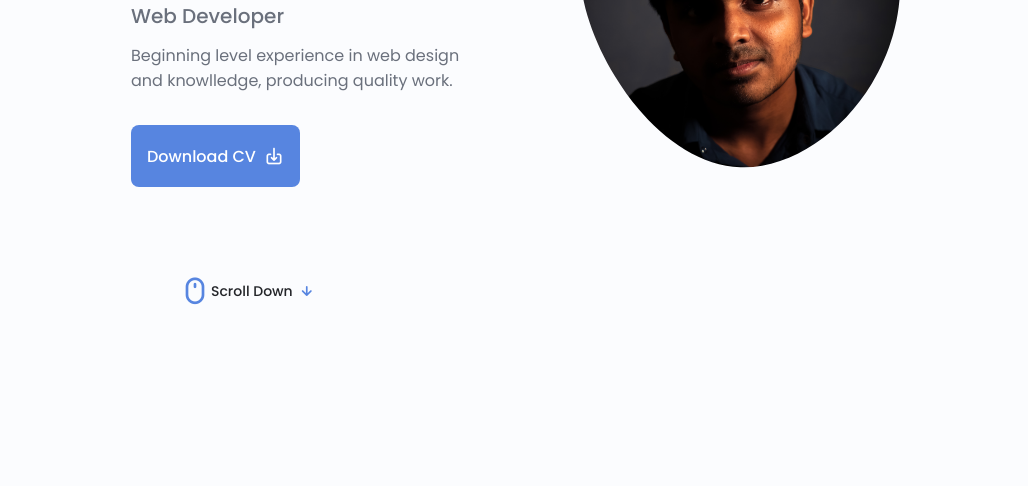
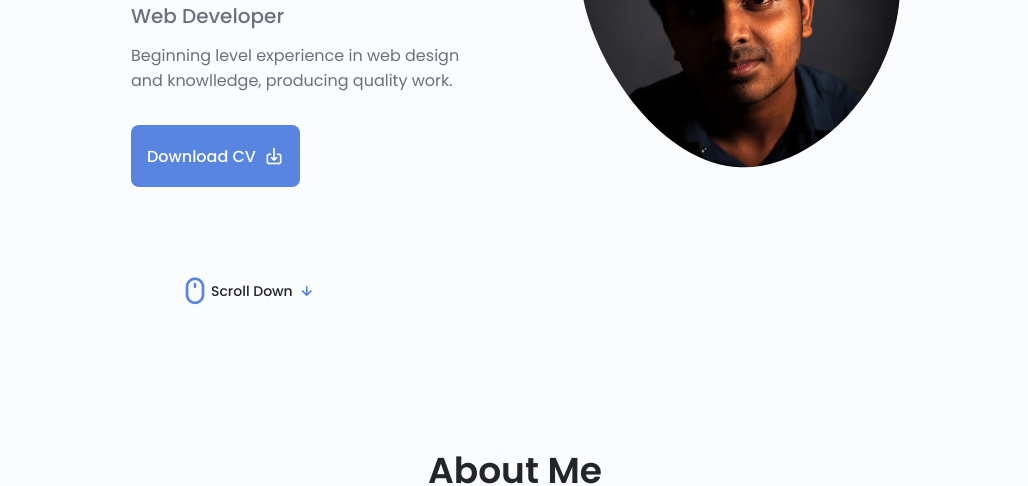
Before and after one commit to arshathahamed10/Personal_portfolio, a plain HTML site: page index.html in a window 1280 px wide. Shown: the part 327-813 px from the top of the page, without its empty margins (125-1153 px from the left). Drawn offline with nearby package versions, Linux system fonts and the light colour scheme.

Commit message:
Some corrections made

```diff
--- a/css/style.css
+++ b/css/style.css
@@ -111,7 +111,6 @@ html
 }
 body
 {
-    margin: 0 0 var(--header-height) 0;
     font-family:var(--body-font);
     font-size: var(--normal-font-size);
     background-color:var(--body-color);
@@ -134,9 +133,9 @@ img
     max-width:100%;
     height:auto;
 }
-section{
+/* section{
     min-height: 100vh;
-}
+} */
 /* Reusable CSS Classes */
 .section
 {
```
